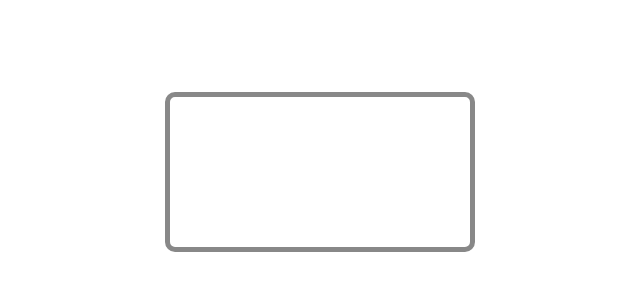
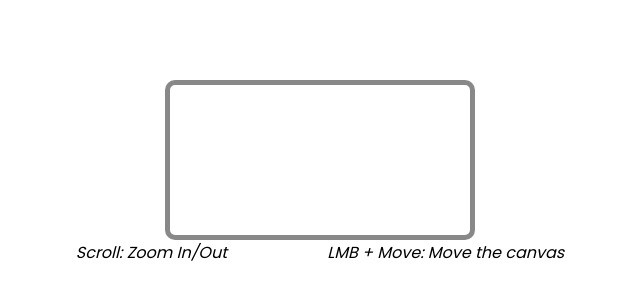
Before and after one commit to reeves-48777/wasm-game-of-life, a website: page www/index.html in a window 1280 px wide. Shown: the part 236-536 px from the top of the page, without its empty margins (328-968 px from the left). Drawn offline with Linux system fonts and the light colour scheme.

Commit message:
add instructions to use the app in the index

```diff
--- a/www/index.html
+++ b/www/index.html
@@ -3,6 +3,8 @@
   <head>
     <meta charset="utf-8">
     <title>Hello wasm-pack!</title>
+    <link rel="stylesheet"
+          href="https://fonts.googleapis.com/css?family=Poppins">
     <style>
       body {
         position: absolute;
@@ -14,16 +16,25 @@
         flex-direction: column;
         align-items: center;
         justify-content: center;
+        font-family: 'Poppins';
       }
       #game-of-life-canvas {
         border: 5px solid #888;
         border-radius: 10px;
+      }
+
+      .text em{
+        margin: 3em;
       }
     </style>
   </head>
   <body>
     <noscript>This page contains webassembly and javascript content, please enable javascript in your browser.</noscript>
     <canvas id="game-of-life-canvas"></canvas>
+    <div class="text">
+      <em>Scroll: Zoom In/Out </em>
+      <em>LMB + Move: Move the canvas</em>
+    </div>
     <script src="./bootstrap.js"></script>
   </body>
 </html>
```
